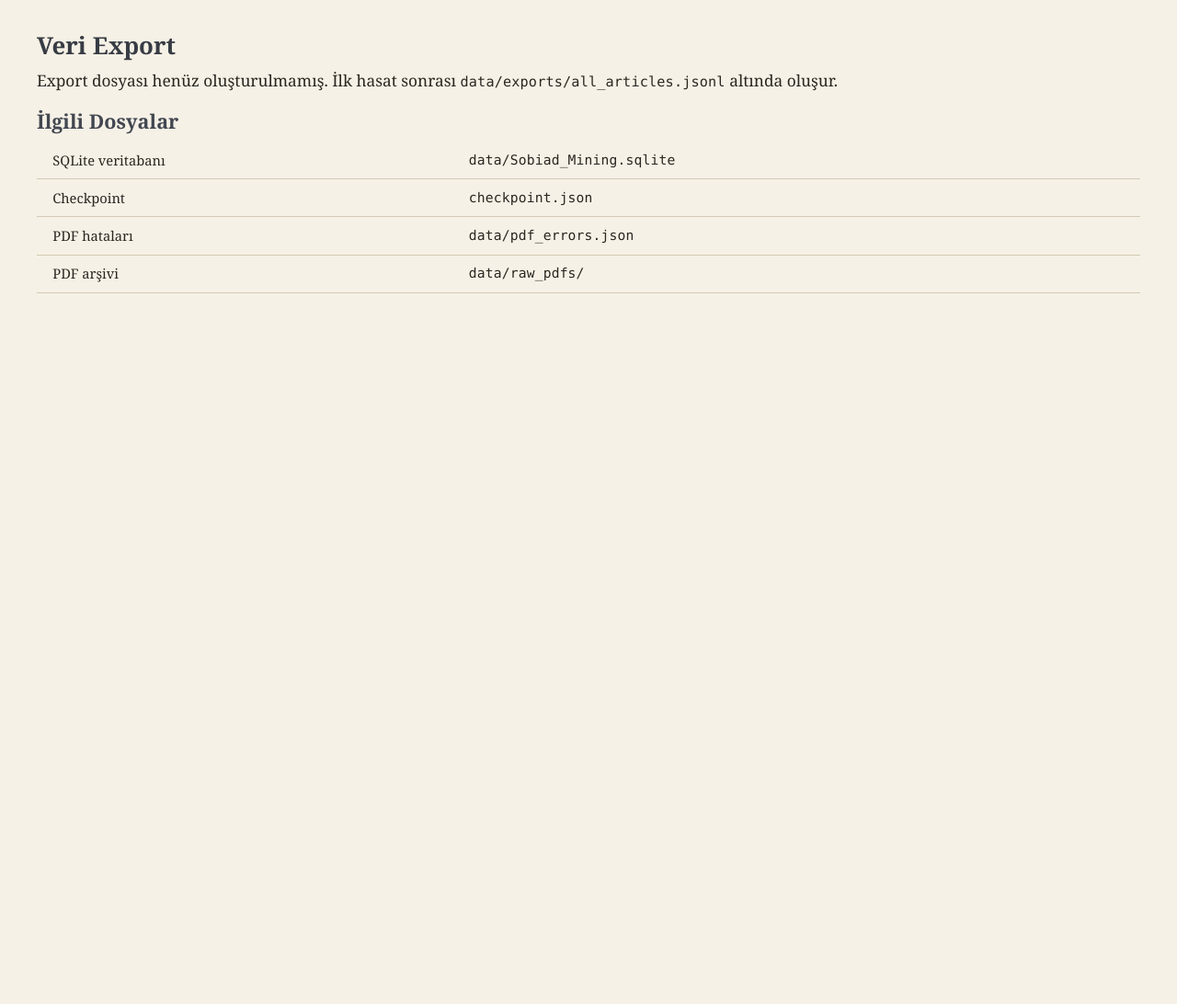
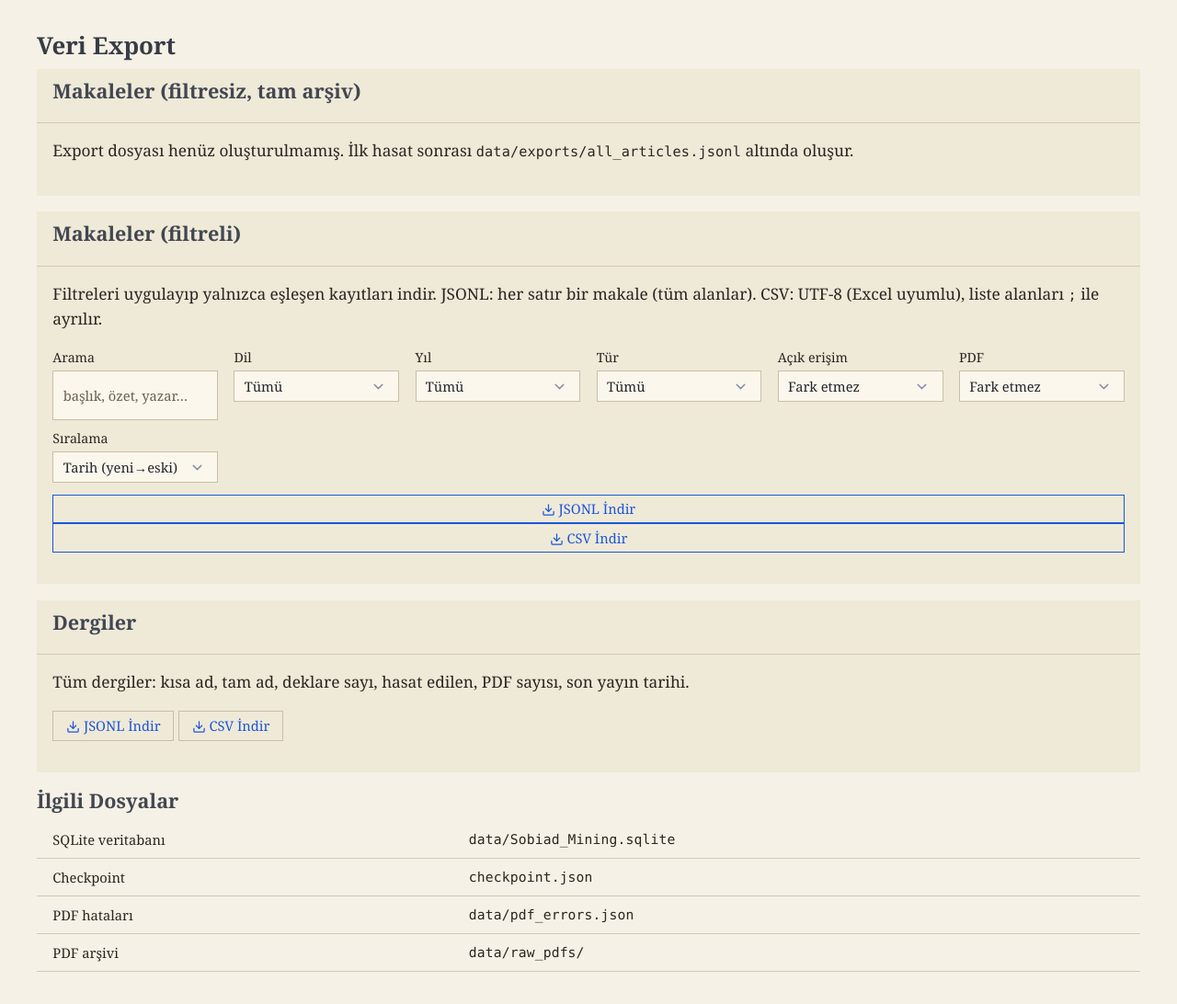
Before and after one commit to Aylmz0/dergipark_miner, a FastAPI app: template src/web/templates/exports.html in a window 1280 px wide. Shown: the part 87-1179 px from the top of the page at 92% size. Before the commit the page ends 406 px from the top, so only its background shows below. Run offline with FastAPI, Linux system fonts and the light colour scheme; the template is opened without the code that fills it, so the values that code supplies are empty.

Commit message:
v0.3.57: Add author_institutions field and filtered export functionality
- Add author_institutions column to database schema and update all
  related queries
- Extract author_institutions from HTML meta tags in crawler
- Include author_institutions in JSONL/CSV exports
- Add filtered article export endpoint with search, language, year,
  type, OA, and PDF filters
- Update web UI with new export section, filter form, and reference list
  display
- Add helper function to parse list values in templates
- Update tests to cover new field and export features

```diff
--- a/src/crawler.py
+++ b/src/crawler.py
@@ -450,7 +450,7 @@ def scrape_article_html_metadata(html: str) -> dict:
 
     Extracts: abstract, keywords, language, orcid (list), article_type,
     issn, issue, references (list), publisher, volume, firstpage, lastpage,
-    pages, pdf_url, journal_title.
+    pages, pdf_url, journal_title, author_institutions (list).
 
     Args:
         html: Raw HTML of a DergiPark article detail page.
@@ -475,6 +475,7 @@ def scrape_article_html_metadata(html: str) -> dict:
         "pages": "",
         "pdf_url": "",
         "journal_title": "",
+        "author_institutions": [],
     }
 
     for node in tree.css("meta"):
@@ -491,6 +492,8 @@ def scrape_article_html_metadata(html: str) -> dict:
             result["language"] = content
         elif name == "citation_author_orcid":
             result["orcid"].append(content)
+        elif name == "citation_author_institution":
+            result["author_institutions"].append(content)
         elif name == "dc.type.articletype" or name == "citation_article_type":
             result["article_type"] = content
         elif name == "dc.source.issn" or name == "citation_issn":
--- a/src/storage.py
+++ b/src/storage.py
@@ -71,6 +71,7 @@ def init_db(path: str | Path) -> sqlite3.Connection:
             orcid          TEXT,
             article_type   TEXT,
             [references]   TEXT,
+            author_institutions TEXT,
             metadata       TEXT,
             is_oa          INTEGER,
             enriched_at    TEXT,
@@ -109,6 +110,7 @@ def init_db(path: str | Path) -> sqlite3.Connection:
         ("orcid", "TEXT"),
         ("article_type", "TEXT"),
         ("[references]", "TEXT"),
+        ("author_institutions", "TEXT"),
         ("metadata", "TEXT"),
         ("is_oa", "INTEGER"),
     ]
--- a/src/web/app.py
+++ b/src/web/app.py
@@ -19,7 +19,7 @@ from pathlib import Path
 from urllib.parse import urlencode
 
 from fastapi import FastAPI, HTTPException, Request
-from fastapi.responses import FileResponse, HTMLResponse
+from fastapi.responses import FileResponse, HTMLResponse, StreamingResponse
 from fastapi.staticfiles import StaticFiles
 from fastapi.templating import Jinja2Templates
 
@@ -383,6 +383,24 @@ def _parse_keywords(value) -> list[str]:
     return out
 
 
+def _parse_list(value) -> list[str]:
+    """Parse a JSON-array column into a list of strings; [] on failure."""
+    if not value:
+        return []
+    if isinstance(value, list):
+        return [str(item) for item in value if item]
+    text = value.strip()
+    if not text.startswith("["):
+        return [text]
+    try:
+        parsed = json.loads(text)
+        if isinstance(parsed, list):
+            return [str(item) for item in parsed if item]
+    except json.JSONDecodeError:
+        return [text]
+    return []
+
+
 @app.get("/articles/{article_id}", response_class=HTMLResponse)
 def article_detail_page(request: Request, article_id: int):
     conn = db_open()
@@ -391,6 +409,8 @@ def article_detail_page(request: Request, article_id: int):
         if article is None:
             raise HTTPException(status_code=404, detail="Makale bulunamadı")
         article["_keyword_list"] = _parse_keywords(article.get("keywords"))
+        article["_institutions_list"] = _parse_list(article.get("author_institutions"))
+        article["_references_list"] = _parse_list(article.get("references"))
         similar = _apply_snippets(
             queries.similar_articles(conn, article_id, article["_keyword_list"]),
             "",
@@ -409,7 +429,21 @@ def article_detail_page(request: Request, article_id: int):
 
 @app.get("/exports", response_class=HTMLResponse)
 def exports_page(request: Request):
-    return render(request, "exports.html", export_=export_view())
+    conn = db_open()
+    try:
+        lang_opts = queries.languages(conn)
+        year_opts = queries.years(conn)
+        type_opts = queries.article_types(conn)
+    finally:
+        conn.close()
+    return render(
+        request,
+        "exports.html",
+        export_=export_view(),
+        lang_opts=lang_opts,
+        year_opts=year_opts,
+        type_opts=type_opts,
+    )
 
 
 @app.get("/api/export.jsonl")
@@ -418,6 +452,192 @@ def export_jsonl():
         raise HTTPException(status_code=404, detail="Export hazır değil")
     return FileResponse(
         EXPORT_PATH, media_type="application/x-ndjson", filename="all_articles.jsonl"
+    )
+
+
+def _export_params(
+    q: str,
+    language: str,
+    oa: str,
+    year: str,
+    pdf: str,
+    type: str,
+    sort: str,
+) -> dict:
+    """Normalize shared filter params for streaming export endpoints."""
+    return {
+        "search": q.strip(),
+        "language": language,
+        "is_oa": oa,
+        "year": year,
+        "pdf": pdf,
+        "article_type": type,
+        "sort": sort or "date_desc",
+    }
+
+
+def _flatten_article(article: dict) -> dict:
+    """Normalize a raw article row into CSV-serializable scalar fields."""
+    out = dict(article)
+    for col in ("keywords", "orcid", "references", "author_institutions"):
+        if isinstance(out.get(col), str):
+            text = out[col].strip()
+            if text.startswith("["):
+                try:
+                    parsed = json.loads(text)
+                    if isinstance(parsed, list):
+                        out[col] = parsed
+                except json.JSONDecodeError:
+                    pass
+        if isinstance(out.get(col), list):
+            out[col] = "; ".join(str(item) for item in out[col] if item)
+        elif not isinstance(out.get(col), (str, int, float)) or out.get(col) is None:
+            out[col] = ""
+    for key, value in out.items():
+        if value is None:
+            out[key] = ""
+        elif isinstance(value, (int, float)):
+            out[key] = value
+        else:
+            out[key] = str(value)
+    return out
+
+
+_ARTICLE_CSV_COLS = [
+    "id",
+    "short_name",
+    "journal_name",
+    "title",
+    "authors_csv",
+    "doi",
+    "publication_date",
+    "oai_identifier",
+    "abstract",
+    "keywords",
+    "language",
+    "journal_title",
+    "issn",
+    "publisher",
+    "volume",
+    "issue",
+    "firstpage",
+    "lastpage",
+    "pages",
+    "pdf_url",
+    "orcid",
+    "article_type",
+    "references",
+    "is_oa",
+    "author_institutions",
+    "enriched_at",
+]
+
+_JOURNAL_CSV_COLS = ["id", "short_name", "name", "article_count", "harvested", "pdfs", "latest_date"]
+
+
+def _stream_rows(gen, conn):
+    """Yield rows from gen, closing conn when streaming finishes."""
+    try:
+        yield from gen
+    finally:
+        conn.close()
+
+
+def _gen_jsonl(rows):
+    """Yield one JSONL line per streamed row."""
+    for row in rows:
+        yield json.dumps(row, ensure_ascii=False) + "\n"
+
+
+def _gen_csv(rows, cols: list[str]):
+    """Yield CSV lines; first chunk carries a UTF-8 BOM for Excel."""
+    yield "\ufeff"
+    for row in rows:
+        flat = _flatten_article(row)
+        yield ",".join(_csv_cell(flat.get(col)) for col in cols) + "\n"
+
+
+def _csv_cell(value) -> str:
+    """Quote a CSV cell per RFC 4180 (doubled quotes, comma-safe)."""
+    if value is None:
+        return ""
+    text = str(value)
+    if any(ch in text for ch in (",", '"', "\n", "\r")):
+        return '"' + text.replace('"', '""') + '"'
+    return text
+
+
+@app.get("/api/export.articles")
+def export_articles_stream(
+    q: str = "",
+    language: str = "",
+    oa: str = "",
+    year: str = "",
+    pdf: str = "",
+    type: str = "",
+    sort: str = "date_desc",
+):
+    """Stream filtered articles as JSONL (in-memory, no temp file)."""
+    conn = db_open()
+    rows = _stream_rows(
+        queries.iter_articles(
+            conn, **_export_params(q, language, oa, year, pdf, type, sort)
+        ),
+        conn,
+    )
+    return StreamingResponse(
+        _gen_jsonl(rows),
+        media_type="application/x-ndjson",
+        headers={"Content-Disposition": 'attachment; filename="articles.jsonl"'},
+    )
+
+
+@app.get("/api/export.articles.csv")
+def export_articles_csv(
+    q: str = "",
+    language: str = "",
+    oa: str = "",
+    year: str = "",
+    pdf: str = "",
+    type: str = "",
+    sort: str = "date_desc",
+):
+    """Stream filtered articles as CSV (UTF-8 BOM for Excel)."""
+    conn = db_open()
+    rows = _stream_rows(
+        queries.iter_articles(
+            conn, **_export_params(q, language, oa, year, pdf, type, sort)
+        ),
+        conn,
+    )
+    return StreamingResponse(
+        _gen_csv(rows, _ARTICLE_CSV_COLS),
+        media_type="text/csv; charset=utf-8",
+        headers={"Content-Disposition": 'attachment; filename="articles.csv"'},
+    )
+
+
+@app.get("/api/export.journals")
+def export_journals_stream(q: str = ""):
+    """Stream journals as JSONL."""
+    conn = db_open()
+    rows = _stream_rows(queries.search_journals(conn, q, limit=1_000_000), conn)
+    return StreamingResponse(
+        _gen_jsonl(rows),
+        media_type="application/x-ndjson",
+        headers={"Content-Disposition": 'attachment; filename="journals.jsonl"'},
+    )
+
+
+@app.get("/api/export.journals.csv")
+def export_journals_csv(q: str = ""):
+    """Stream journals as CSV (UTF-8 BOM for Excel)."""
+    conn = db_open()
+    rows = _stream_rows(queries.search_journals(conn, q, limit=1_000_000), conn)
+    return StreamingResponse(
+        _gen_csv(rows, _JOURNAL_CSV_COLS),
+        media_type="text/csv; charset=utf-8",
+        headers={"Content-Disposition": 'attachment; filename="journals.csv"'},
     )
 
 
--- a/src/web/templates/exports.html
+++ b/src/web/templates/exports.html
@@ -4,17 +4,90 @@
 {% block content %}
 <h2>Veri Export</h2>
 
+<section>
+    <article>
+        <header><h3>Makaleler (filtresiz, tam arşiv)</h3></header>
         {% if export_.exists %}
-<article>
-    <header><h3>all_articles.jsonl</h3></header>
         <div class="kv-line"><strong>Boyut</strong> <span>{{ export_.size_mb }} MB</span></div>
         <div class="kv-line"><strong>Son güncelleme</strong> <span class="mono">{{ export_.modified }}</span></div>
         <p>Her satır bir makale; 22 alan (title, authors, abstract, keywords, DOI, is_oa, pdf_url, references vb.).</p>
-    <a role="button" href="/api/export.jsonl">{{ icons.ic("download", 15) }} İndir ({{ export_.size_mb }} MB)</a>
-</article>
+        <p>
+            <a class="btn-paper" href="/api/export.jsonl">{{ icons.ic("download", 15) }} JSONL İndir ({{ export_.size_mb }} MB)</a>
+        </p>
         {% else %}
         <p class="muted">Export dosyası henüz oluşturulmamış. İlk hasat sonrası <span class="mono">data/exports/all_articles.jsonl</span> altında oluşur.</p>
         {% endif %}
+    </article>
+</section>
+
+<section>
+    <article>
+        <header><h3>Makaleler (filtreli)</h3></header>
+        <p>Filtreleri uygulayıp yalnızca eşleşen kayıtları indir. JSONL: her satır bir makale (tüm alanlar). CSV: UTF-8 (Excel uyumlu), liste alanları <span class="mono">;</span> ile ayrılır.</p>
+        <form id="export-filters" class="filter-form" method="get" action="/api/export.articles">
+            <div class="filter-grid">
+                <label>Arama
+                    <input type="text" name="q" placeholder="başlık, özet, yazar…">
+                </label>
+                <label>Dil
+                    <select name="language">
+                        <option value="">Tümü</option>
+                        {% for lang in lang_opts %}<option value="{{ lang }}">{{ lang }}</option>{% endfor %}
+                    </select>
+                </label>
+                <label>Yıl
+                    <select name="year">
+                        <option value="">Tümü</option>
+                        {% for y in year_opts %}<option value="{{ y }}">{{ y }}</option>{% endfor %}
+                    </select>
+                </label>
+                <label>Tür
+                    <select name="type">
+                        <option value="">Tümü</option>
+                        {% for t in type_opts %}<option value="{{ t }}">{{ t }}</option>{% endfor %}
+                    </select>
+                </label>
+                <label>Açık erişim
+                    <select name="oa">
+                        <option value="">Fark etmez</option>
+                        <option value="1">Yalnızca OA</option>
+                        <option value="0">Yalnızca kapalı</option>
+                    </select>
+                </label>
+                <label>PDF
+                    <select name="pdf">
+                        <option value="">Fark etmez</option>
+                        <option value="1">PDF'li olanlar</option>
+                        <option value="0">PDF'sizler</option>
+                    </select>
+                </label>
+                <label>Sıralama
+                    <select name="sort">
+                        <option value="date_desc">Tarih (yeni→eski)</option>
+                        <option value="date_asc">Tarih (eski→yeni)</option>
+                        <option value="title">Başlık (A–Z)</option>
+                        <option value="journal">Dergi (A–Z)</option>
+                    </select>
+                </label>
+            </div>
+            <p>
+                <button class="btn-paper" type="submit">{{ icons.ic("download", 15) }} JSONL İndir</button>
+                <button class="btn-paper" type="submit" formaction="/api/export.articles.csv" formmethod="get">{{ icons.ic("download", 15) }} CSV İndir</button>
+            </p>
+        </form>
+    </article>
+</section>
+
+<section>
+    <article>
+        <header><h3>Dergiler</h3></header>
+        <p>Tüm dergiler: kısa ad, tam ad, deklare sayı, hasat edilen, PDF sayısı, son yayın tarihi.</p>
+        <p>
+            <a class="btn-paper" href="/api/export.journals">{{ icons.ic("download", 15) }} JSONL İndir</a>
+            <a class="btn-paper" href="/api/export.journals.csv">{{ icons.ic("download", 15) }} CSV İndir</a>
+        </p>
+    </article>
+</section>
 
 <section>
     <h3>İlgili Dosyalar</h3>
--- a/static/panel.css
+++ b/static/panel.css
@@ -265,6 +265,36 @@ hr {
 }
 .pager .pager-dot { color: var(--pico-muted-color); }
 
+/* ---------- Export buttons (pager look) ---------- */
+.btn-paper {
+    display: inline-block;
+    padding: 0.22rem 0.8rem;
+    margin: 0;
+    background: var(--pico-card-background-color);
+    border: 1px solid var(--pico-border-color);
+    border-radius: 0;
+    color: var(--pico-primary);
+    font-family: var(--pico-font-family);
+    font-size: 0.85rem;
+    text-decoration: none;
+    cursor: pointer;
+}
+.btn-paper:hover {
+    background: #e6dfc9;
+    text-decoration: underline;
+}
+.filter-grid {
+    display: grid;
+    grid-template-columns: repeat(auto-fit, minmax(170px, 1fr));
+    gap: 0.5rem 1rem;
+    margin-bottom: 0.7rem;
+}
+.filter-grid label { display: flex; flex-direction: column; gap: 0.2rem; font-size: 0.82rem; margin: 0; }
+.filter-grid input, .filter-grid select { margin: 0; padding: 0.3rem 0.6rem; font-size: 0.85rem; }
+.auth-inst { color: var(--pico-muted-color); font-size: 0.82rem; }
+.ref-list { padding-left: 1.3rem; font-size: 0.9rem; max-height: 26rem; overflow-y: auto; }
+.ref-list li { margin: 0.25rem 0; }
+
 /* ---------- Details/summary ---------- */
 details { margin-bottom: 0.9rem; }
 
@@ -281,7 +311,7 @@ details { margin-bottom: 0.9rem; }
 /* ---------- 90s cleanup: kill modern UI remnants ---------- */
 * { box-shadow: none !important; }
 article, input, select, button, textarea, .badge, .stat-card, .result-card,
-.nav-search input[type="search"], .pager a[role="button"] {
+.nav-search input[type="search"], .pager a[role="button"], .btn-paper {
     border-radius: 0 !important;
 }
 header, article, .result-card, .stat-card, form,
```
Also changed, not shown: main.py (+9 -1 lines), src/exporter.py (+7 -3 lines), src/web/queries.py (+43 -1 lines), src/web/templates/article_detail.html (+12 -1 lines), tests/test_crawler.py (+4 -0 lines), tests/test_exporter.py (+8 -1 lines), tests/test_main.py (+5 -1 lines), tests/test_web.py (+41 -1 lines). Lines whose indentation alone changed are shown as unchanged.
